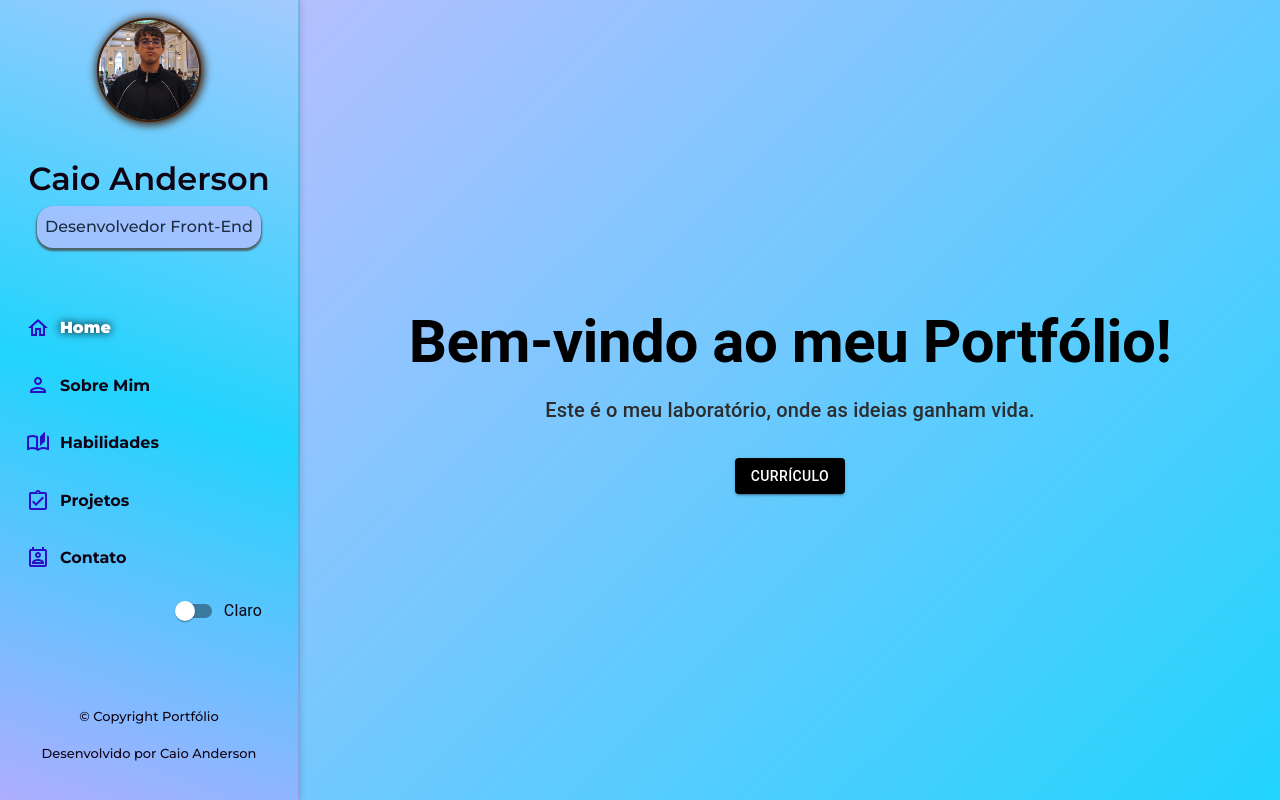
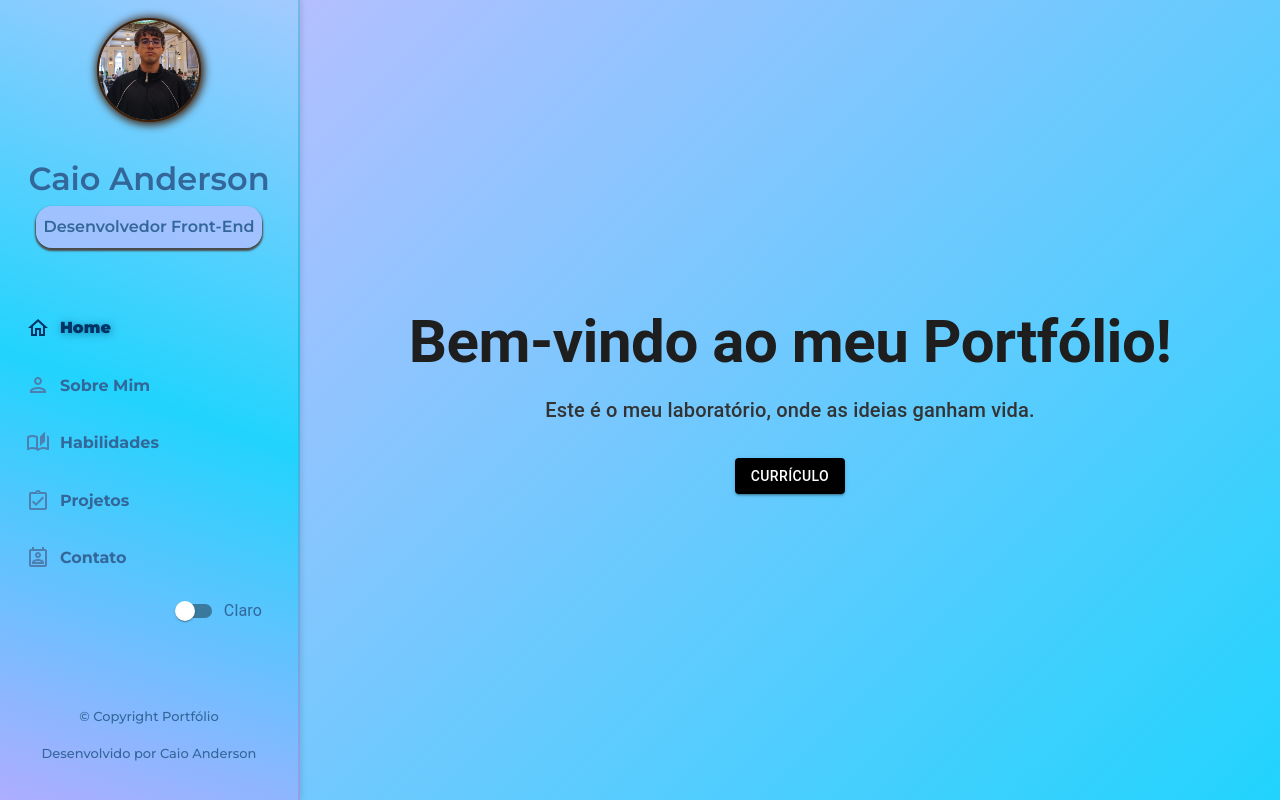
Before and after one commit to CaiooAnderson/CSS-training, a React (Create React App) app in the folder meu-portfolio/: page / in a window 1280 px wide. Built offline with nearby package versions, Linux system fonts and the light colour scheme; the HTML template or start-up script is replaced by a standard one; a web font is replaced by a local one.

Commit message:
Em andamento

```diff
--- a/meu-portfolio/src/components/About.js
+++ b/meu-portfolio/src/components/About.js
@@ -17,7 +17,7 @@ const About = () => {
                                         }}>
             <Zoom in={true} timeout={1500}>
                 <Box className='about-title' sx={{ position: 'absolute', top: 32, left: 32 }}>
-                    <Typography variant='h4' sx={{ color: '#fff', fontWeight: 'bold', mb: 4, borderBottom: '2px solid #000' }}>
+                    <Typography variant='h4' sx={{ fontWeight: 'bold', mb: 4, borderBottom: '2px solid #000' }}>
                         Sobre
                     </Typography>
                 </Box>
--- a/meu-portfolio/src/components/Home.js
+++ b/meu-portfolio/src/components/Home.js
@@ -18,12 +18,12 @@ const Home = () => {
         }}
       >
         <Zoom in={true} timeout={1500}>
-          <Typography variant="h2" sx={{ color: '#000', fontWeight: 'bold' }}>
+          <Typography className='home-title' variant="h2" sx={{ fontWeight: 'bold' }}>
             Bem-vindo ao meu Portfólio!
           </Typography>
         </Zoom>
         <Zoom in={true} timeout={2000}>
-          <Typography variant="h6" sx={{ color: '#2c2c2c', mt: 2 }}>
+          <Typography className='home-subtitle' variant="h6" sx={{ mt: 2 }}>
           Este é o meu laboratório, onde as ideias ganham vida.
           </Typography>
         </Zoom>
--- a/meu-portfolio/src/styles.css
+++ b/meu-portfolio/src/styles.css
@@ -6,14 +6,17 @@
 
 :root {
   /* Modo Claro  */
-  --text-color: #0f0414;
-  --bg-text-color: #b4bfff;
-  --link-color: #0f0414;
-  --link-hover-color: #fff;
-  --active-text-color: #fff;
-  --active-icon-color: #2a0fc7;
-  --button-hover-bg-color: #4A148C;
-  --button-hover-text-color: #6A1B9A;
+  --bg-text-color: #b4bfffcc;
+  --text-color: #336699;
+  --icon-color: #4d80b0;
+  --text-hover-color: #003366;
+  --icon-hover-color: #296199;
+  --active-text-color: #003366;
+  --active-icon-color: #003366;
+  --button-text-color: #003366;
+  --button-bg-color: #4a148c;
+  --button-active-text-color: #fff;
+  --button-active-bg-color: #6a1b9a;
   --button-bg-color: linear-gradient(135deg, #99aff7 0%, #4e77ff 100%);
   --sidebar-background: linear-gradient(19deg, #aeadff 0%, #21d4fd 50%, #a3caff 100%);
   --home-background: linear-gradient(135deg, #b4bfff 0%, #21d4fd 100%);
@@ -29,14 +32,21 @@
   --about-button-text-color: #5c5c5c;
 
   /* Modo Escuro  */
-  --dark-text-color: #f8f8f8;
-  --dark-bg-text-color: #e74c3c;
-  --dark-link-color: #adadad;
-  --dark-link-hover-color: #ffffff;
-  --dark-active-text-color: #3c3c3c;
-  --dark-active-icon-color: #E74C3C;
+  --dark-bg-text-color: #2b2b2bcc;
+  --dark-text-color: #fffadf;
+  --dark-icon-color: #beb07a;
+  --dark-text-hover-color: #ca3600;
+  --dark-icon-hover-color: #e57e00;
+  --dark-active-text-color: #ca3600;
+  --dark-active-icon-color: #ca3600;
+  --dark-button-text-color: #ca3600;
+  --dark-button-bg-color: linear-gradient(135deg, #4E2A6E 0%, #2E1A4B 100%);
+  --dark-button-hover-bg-color: #a1a1a1;
+  --dark-button-active-text-color: #000;
+  --dark-button-active-bg-color: #f5f5f5;
+  --dark-sidebar-background: linear-gradient(to bottom, #12031a 0%, #3a0b54 40%, #50276b 80%, #24014b 100%);
   --dark-home-background: linear-gradient(135deg, #8a2be2 0%, #2f4f4f 100%);
-  --dark-about-background: linear-gradient(135deg, #6a5acd 0%, #87ceeb 100%);
+  --dark-about-background: linear-gradient(135deg, #4e3bc7 0%, #417f97 100%);
 
   --dark-home-h2-color: #c0c0c0;
   --dark-home-h6-color: #d3d3d3;
@@ -98,10 +108,9 @@ main {
 }
 
 .sidebar .subtitulo {
-  font-weight: 500;
+  font-weight: 600;
   color: var(--text-color);
   background-color: var(--bg-text-color);
-  opacity: 80%;
   box-shadow: 0 2px 2px 1px #494949;
   padding: 8px;
   border-radius: 16px;
@@ -126,7 +135,6 @@ main {
   display: flex;
   align-items: center;
   text-decoration: none;
-  color: var(--active-icon-color);
   font-weight: bold;
   width: 100%;
   border: none;
@@ -145,13 +153,21 @@ main {
 }
 
 .sidebar nav ul li button:hover p {
-  color: var(--link-hover-color);
+  color: var(--text-hover-color);
 }
 
 .sidebar button.active p {
   color: var(--active-text-color);
   font-weight: bolder;
-  filter: drop-shadow(0 0 5px #000);
+  filter: drop-shadow(1px 1px 4px #00336680);
+}
+
+.sidebar button .icon {
+  color: var(--icon-color);
+}
+
+.sidebar button:hover .icon {
+  color: var(--icon-hover-color);
 }
 
 .sidebar button.active .icon {
@@ -209,7 +225,7 @@ img {
   max-width: 100%;
 }
 
-/* Modo escuro */
+/* MODO ESCURO */
 body.dark-mode {
   background: url('../src/assets/home-dark.svg');
   color: var(--dark-text-color);
@@ -224,28 +240,36 @@ body.dark-mode a:hover {
 }
 
 body.dark-mode .sidebar {
-  background: linear-gradient(to bottom, #12031a 0%, #3a0b54 40%, #50276b 80%, #24014b 100%);
+  background: var(--dark-sidebar-background);
   border-right-color: var(--dark-background-color-opacity);
 }
 
-.dark-mode .sidebar button {
-  color: var(--dark-link-color);
+.dark-mode .sidebar button .icon {
+  color: var(--dark-icon-color);
 }
 
-.dark-mode .sidebar button:hover {
+.dark-mode .sidebar button:hover .icon {
+  color: var(--dark-icon-hover-color);
+}
+
+.dark-mode .sidebar button.active .icon {
   color: var(--dark-active-icon-color);
 }
 
+.dark-mode .sidebar button p {
+  color: var(--dark-text-color);
+}
+
 .dark-mode .sidebar button:hover p {
-  color: var(--dark-text-color);
+  color: var(--dark-text-hover-color);
+}
+
+.dark-mode .sidebar button.active p {
+  color: var(--dark-active-text-color);
 }
 
 .dark-mode .profile-pic {
   animation: shineAndDecayDark 10s infinite;
-}
-
-.dark-mode .sidebar button.active .icon {
-  color: var(--dark-active-icon-color);
 }
 
 .dark-mode .sidebar .subtitulo {
@@ -257,6 +281,67 @@ body.dark-mode .sidebar {
 .dark-mode .sidebar nav ul li button,
 .dark-mode .sidebar button p {
   transition: 0.2s;
+}
+
+.dark-mode .home {
+  background: var(--dark-home-background);
+}
+
+.dark-mode .home-title {
+  color: var(--dark-home-h2-color);
+}
+
+.dark-mode .home-subtitle {
+  color: var(--dark-home-h6-color);
+}
+
+.dark-mode .home Button {
+  color: var(--dark-text-color);
+  background-color: var(--dark-bg-text-color);
+}
+
+.dark-mode .home Button:hover {
+  background: var(--dark-button-hover-bg-color);
+}
+
+.dark-mode .about {
+  background: var(--dark-about-background);
+}
+
+.dark-mode .about h4 {
+  color: var(--dark-text-hover-color);
+  border-color: var(--dark-bg-text-color);
+}
+
+.dark-mode .about p,
+.dark-mode .about span,
+.dark-mode .about h6,
+.dark-mode .about button {
+  color: var(--dark-text-color);
+}
+
+.dark-mode .curso button {
+  background: var(--dark-button-bg-color);
+  color: var(--dark-button-text-color);
+  border: 1px solid var(--dark-button-active-bg-color);
+}
+
+.dark-mode .curso button.active {
+  background: var(--dark-button-active-bg-color);
+  color: var(--dark-button-active-text-color);
+  border: 1px solid #000;
+  box-shadow: 0 0 2px #ffffff1a;
+}
+
+.dark-mode .curso-container {
+  background-color: #000;
+  border: 2px solid #fff;
+}
+
+.dark-mode .graduacao-icon div {
+  background: var(--dark-button-bg-color);
+  outline: 1px solid var(--dark-active-icon-color);
+  color: var(--dark-active-icon-color);
 }
 
 /* App.js */
@@ -330,16 +415,17 @@ body.dark-mode .sidebar {
 }
 
 /* HOME */
+.home-title {
+  color: var(--home-h2-color);
+}
 
-/* .home button {
-  color: var(--text-color);
-  background: ???
-} */
+.home-subtitle {
+  color: var(--home-h6-color);
+}
 
 /* ABOUT */
-
 .about h4 {
-  color: var(--text-color);
+  color: var(--text-hover-color);
   border-color: var(--bg-text-color);
   border-width: 4px;
   border-bottom-left-radius: 8px;
@@ -356,12 +442,12 @@ body.dark-mode .sidebar {
 .curso button {
   background: var(--button-bg-color);
   color: var(--button-text-color);
-  border: 1px solid var(--button-hover-bg-color);
+  border: 1px solid var(--button-active-bg-color);
 }
 
 .curso button.active {
-  background: var(--button-hover-text-color);
-  color: var(--active-text-color);
+  background: var(--button-active-bg-color);
+  color: var(--button-active-text-color);
   border: 1px solid #fff;
   box-shadow: 0 0 2px #0000001a;
 }
@@ -372,7 +458,7 @@ body.dark-mode .sidebar {
 }
 
 .graduacao-icon div {
-  background-color: var(--link-hover-color);
+  background: var(--button-bg-color);
   outline: 1px solid var(--active-icon-color);
   color: var(--active-icon-color);
 }
```
